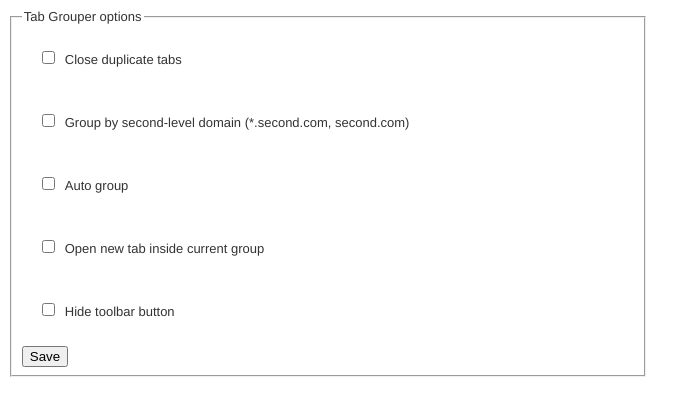
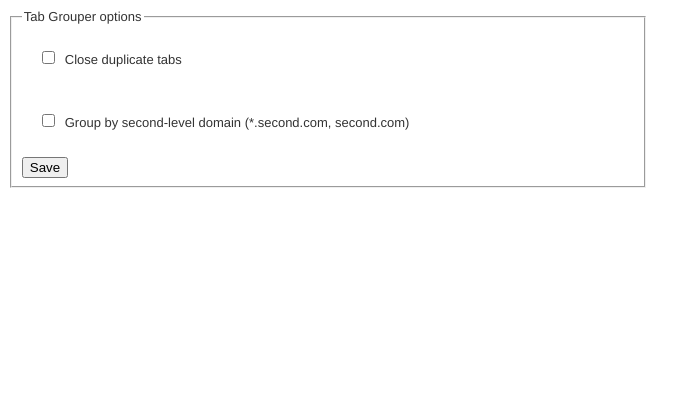
Before and after one commit to starsolaris/tab_grouper, a plain HTML site: page options.html in a window 1280 px wide. Shown: the whole page, without its empty margins (0-699 px from the left). Drawn offline with Linux system fonts and the light colour scheme.

Commit message:
correct options list

```diff
--- a/options.html
+++ b/options.html
@@ -10,9 +10,14 @@
 			<legend>Tab Grouper options</legend>
 			<label><input type="checkbox" name="closeDuplicates">Close duplicate tabs</label>
 			<label><input type="checkbox" name="groupBySecondLevelDomain">Group by second-level domain (*.second.com, second.com)</label>
-			<label><input type="checkbox" name="autoGroup">Auto group</label>
+
+			<!--
+			<label><input type="checkbox" name="hideToolbarButton">Hide toolbar button</label>
+
+			<label><input type="checkbox" name="autoGrouping">Auto grouping</label>
 			<label><input type="checkbox" name="openNewTabInsideCurrentGroup">Open new tab inside current group</label>
-			<label><input type="checkbox" name="hideToolbarButton">Hide toolbar button</label>
+			-->
+
 			<input id="save" type="button" value="Save"/>
 		</fieldset>
 	</div>
```
